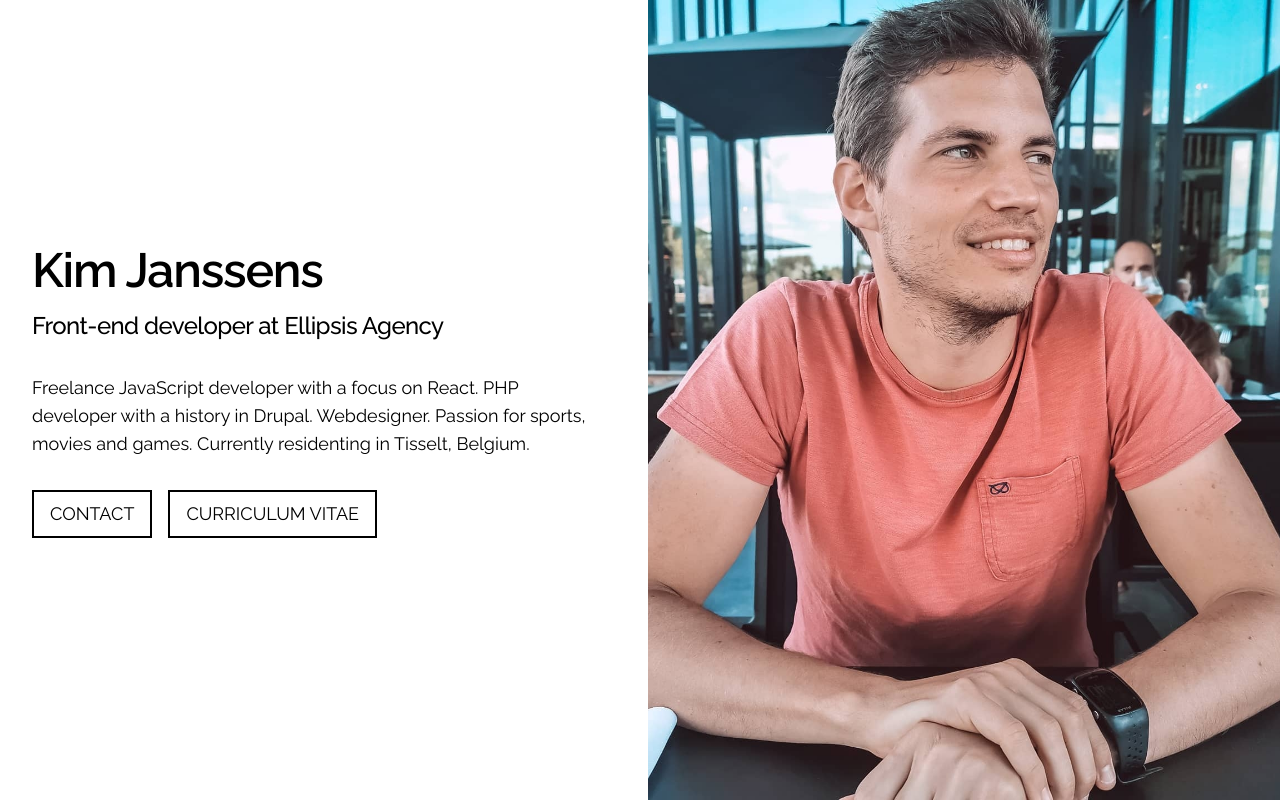
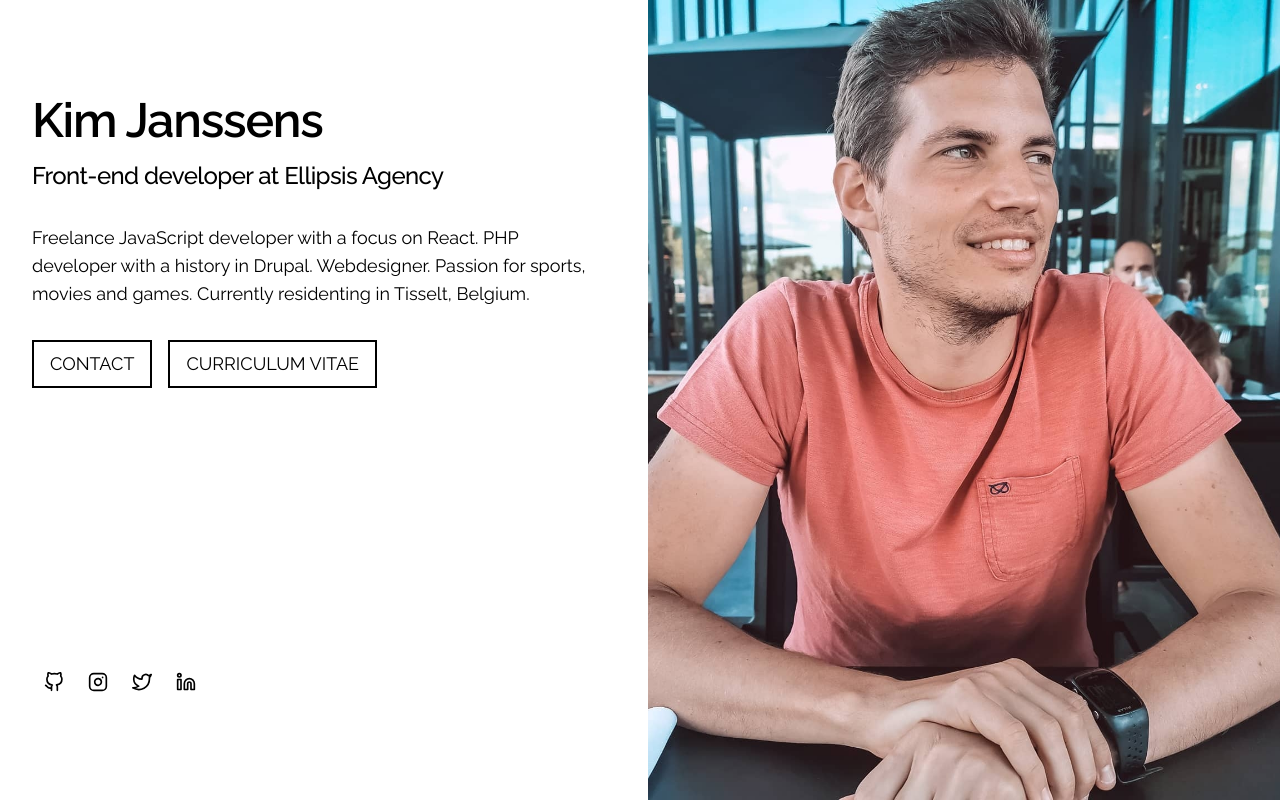
Before and after one commit to kimjanssens/portfolio, a Next.js app: page / in a window 1280 px wide. Built offline with nearby package versions, Linux system fonts and the light colour scheme.

Commit message:
Add Social media

```diff
--- a/components/SiteHeader.tsx
+++ b/components/SiteHeader.tsx
@@ -1,8 +1,11 @@
 import Link from "next/link";
+
+import SocialsMedia from "./SocialMedia";
 
 export default function SiteHeader() {
 	return (
-		<header className="max-h-screen px-8 py-24 flex flex-col justify-center">
+		<header className="max-h-screen px-8 py-24 flex flex-col justify-between">
+			<div className="flex flex-col">
 				<h1 className="text-4xl sm:text-5xl font-semibold tracking-tight mb-4">
 					Kim Janssens
 				</h1>
@@ -10,9 +13,9 @@ export default function SiteHeader() {
 					Front-end developer at Ellipsis Agency
 				</h1>
 				<p className="text-base sm:text-lg mb-8">
-				Freelance JavaScript developer with a focus on React. PHP developer with
-				a history in Drupal. Webdesigner. Passion for sports, movies and games.
-				Currently residenting in Tisselt, Belgium.
+					Freelance JavaScript developer with a focus on React. PHP developer
+					with a history in Drupal. Webdesigner. Passion for sports, movies and
+					games. Currently residenting in Tisselt, Belgium.
 				</p>
 
 				<nav className="flex flex-col items-center justify-items-start w-full sm:flex-row">
@@ -29,6 +32,9 @@ export default function SiteHeader() {
 						Curriculum Vitae
 					</Link>
 				</nav>
+			</div>
+
+			<SocialsMedia />
 		</header>
 	);
 }
--- /dev/null
+++ b/components/SocialMedia.tsx
@@ -0,0 +1,37 @@
+import Link from "next/link";
+import { FiGithub, FiLinkedin, FiInstagram, FiTwitter } from "react-icons/fi";
+
+export default function SocialsMedia() {
+	return (
+		<nav className="flex items-center">
+			<Link
+				href="https://github.com/kimjanssens"
+				target="_blank"
+				className="p-3 hover:-translate-y-1 transition ease-in-out duration-300"
+			>
+				<FiGithub className="h-5 w-5" />
+			</Link>
+			<Link
+				href="https://www.instagram.com/kimjanssens90"
+				target="_blank"
+				className="p-3 hover:-translate-y-1 transition ease-in-out duration-300"
+			>
+				<FiInstagram className="h-5 w-5 text-black" />
+			</Link>
+			<Link
+				href="https://twitter.com/kimjanssens90"
+				target="_blank"
+				className="p-3 hover:-translate-y-1 transition ease-in-out duration-300"
+			>
+				<FiTwitter className="h-5 w-5 text-black" />
+			</Link>
+			<Link
+				href="https://www.linkedin.com/in/kimjanssens90"
+				target="_blank"
+				className="p-3 hover:-translate-y-1 transition ease-in-out duration-300"
+			>
+				<FiLinkedin className="h-5 w-5 text-black" />
+			</Link>
+		</nav>
+	);
+}
```
Lines whose indentation alone changed are shown as unchanged.
